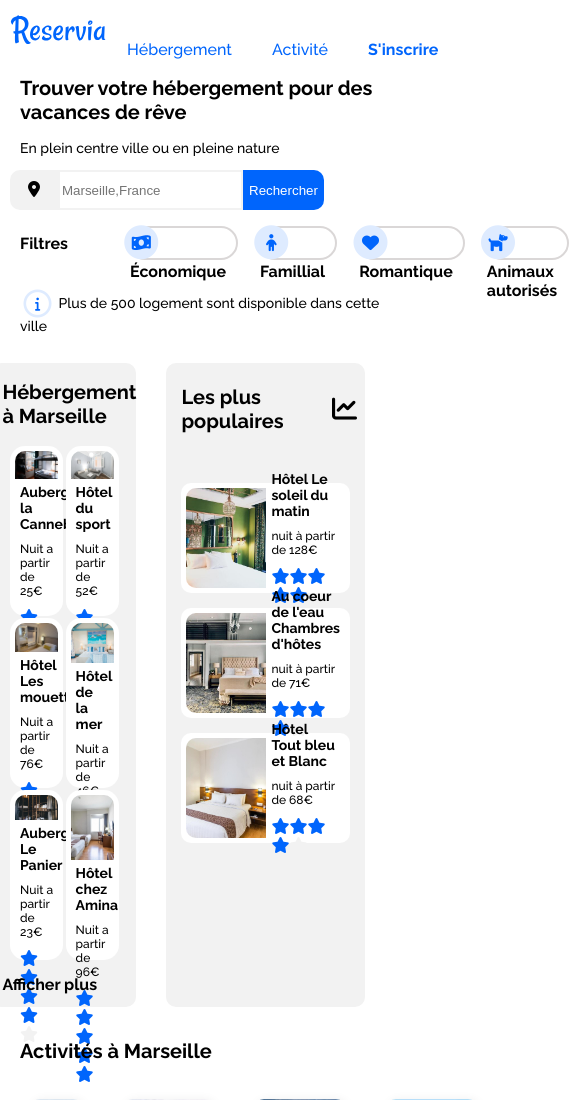
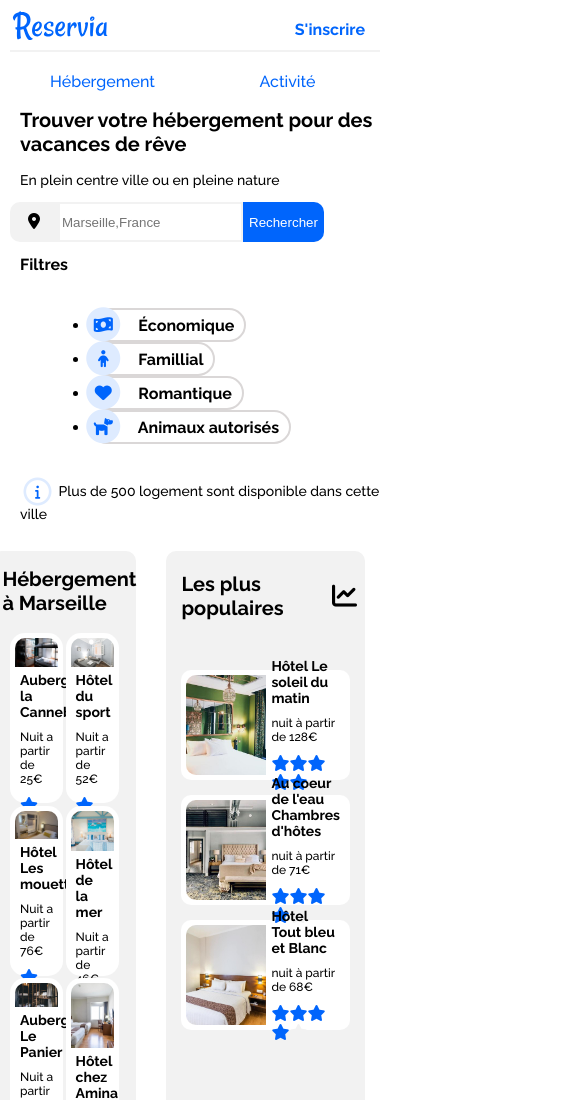
Before and after one commit to AstralEagle/Reservia, a plain HTML site: page index.html in a window 390 px wide. Shown: the top 1100 px of the page, 569 px wide, since content can reach past the window. Drawn offline with Linux system fonts and the light colour scheme.

Commit message:
Debut des mise en page de la version téléphone

```diff
--- a/index.html
+++ b/index.html
@@ -2,6 +2,8 @@
 <html lang="fr">
 <head>
     <meta charset="UTF-8">
+    <meta http-equiv="X-UA-Compatible" content="IE=edge">
+    <meta name="viewport" content="width=device-width, initial-scale=1.0">
     <link rel="stylesheet" href="style.css">
     <script src="https://kit.fontawesome.com/7b9256bf05.js" crossorigin="anonymous"></script>
     <title>Reservia</title>
@@ -14,7 +16,7 @@
                 <a href="#searchHeberg">Hébergement</a>
                 <a href="#searchActiviti">Activité</a>
             </div>
-            <a href="#">S'inscrire</a>
+            <a href="#" id="inscription">S'inscrire</a>
         </div>
     </header>
     <nav>
@@ -29,7 +31,7 @@
         </form>
         <div id="filtreList">
             <h2>Filtres</h2>
-            <ul class="fa-ul">
+            <ul>
                 <li>
                     <span class="fa-stack">
                         <i class="fas fa-circle fa-stack-2x colorTwo"></i>
--- a/style.css
+++ b/style.css
@@ -49,14 +49,17 @@ header, nav,#mainSection,#searchActiviti{
 /*------- Block du head ---------*/
 header{
     display: flex;
-    justify-content: space-between;
+    flex-direction: column;
+    justify-content: flex-start;
 }
 header img{
     object-fit: none;
+    width: 100px;
+    height: 50px;
 }
 header a{
     color: #0065FC;
-    padding-top: 40px;
+    padding-top: 20px;
     padding-left: 20px;
     padding-right: 20px;
     font-weight: bold;
@@ -244,3 +247,35 @@ footer{
 footer div{
     flex: 1;
 }
+
+
+
+/*------------------MOBILE STYLE------------*/
+header{
+    flex-direction: column;
+    justify-content: flex-start;
+}
+#inscription{
+    position:absolute;
+    top: 0px;
+    right: 5px;
+}
+#ancrage{
+    width: 100%;
+    display:flex;
+}
+#ancrage a{
+    flex: 1;
+    width:50%;
+    text-align: center;
+    border-top: #F2F2F2 2px solid;
+}
+#filtreList{
+    flex-direction: column;
+    align-items: flex-start;
+    justify-content: flex-start;
+}
+ul{
+    margin: 20px;
+    flex-wrap: wrap;
+}
```
